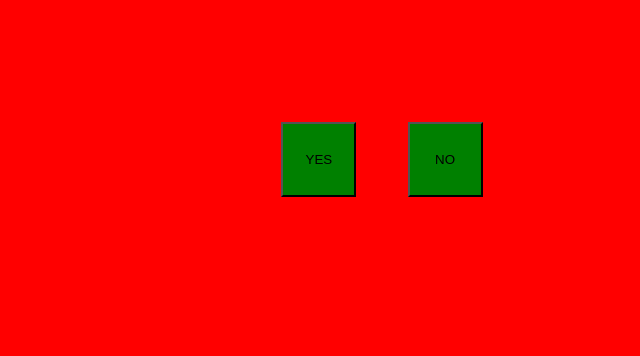
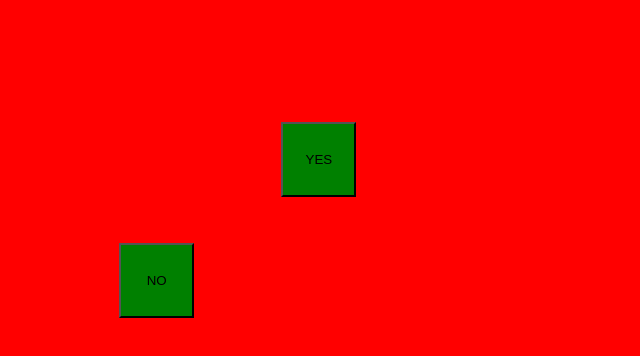
Before and after one commit to zainbits/FunWeb-ButtonChase, a plain HTML site: page index.html in a window 1280 px wide. Both pictures are taken after a click on the button "NO". Shown: the part 278-634 px from the top of the page, without its empty margins (258-898 px from the left). Drawn offline with nearby package versions, Linux system fonts and the light colour scheme.

Commit message:
jquery script added | completely functional now

```diff
--- a/index.html
+++ b/index.html
@@ -13,8 +13,10 @@
         <h1>TEXT GOES HERE</h1>
     </div>
     <button class="centerbtn yes">YES</button>
-    <button class="centerbtn no">NO</button>
+    <button class="centerbtn no move">NO</button>
 
+    <script src="https://cdnjs.cloudflare.com/ajax/libs/jquery/3.5.1/jquery.min.js"></script>
+    <script src="myjq.js"></script>
 </body>
 
 </html>
--- /dev/null
+++ b/myjq.js
@@ -0,0 +1,5 @@
+$(".move").on({
+    mouseover: function() {
+        $(this).css({ left: (Math.random() * 90) + "%", top: (Math.random() * 90) + "%" });
+    }
+});
```
